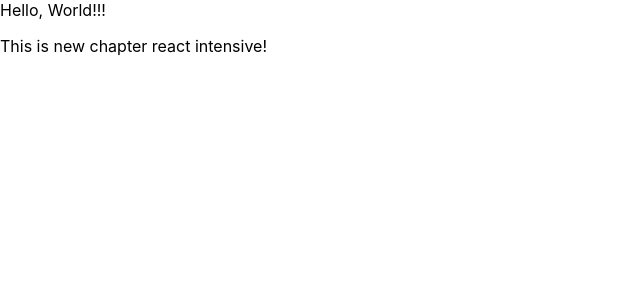
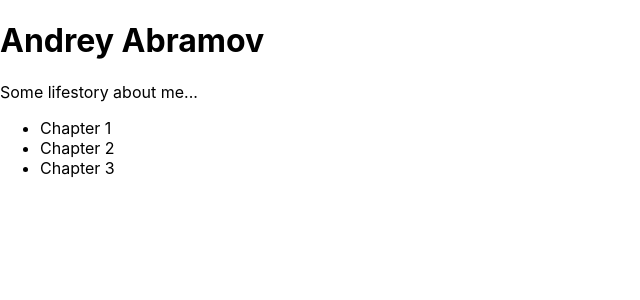
Before and after one commit to a-abramow/my_react, a React (Create React App) app: page / in a window 1280 px wide. Shown: the top 300 px of the page, without its empty margins (0-640 px from the left). Built offline with nearby package versions, Linux system fonts and the light colour scheme.

Commit message:
del index.html

```diff
--- a/src/index.js
+++ b/src/index.js
@@ -3,7 +3,21 @@ import ReactDOM from 'react-dom';
 import './index.css';
 
 
+function MyApp() {
+    return(
+        <div>
+            <h1>Andrey Abramov</h1>
+            <p> Some lifestory about me...</p>
+            <ul>
+                <li>Chapter 1</li>
+                <li>Chapter 2</li>
+                <li>Chapter 3</li>
+            </ul>
+        </div>
+    )
+}
+
 ReactDOM.render(
-    <div><h>Hello, World!!!</h><p>This is new chapter react intensive!</p></div>,
+    MyApp(),
     document.getElementById('root')
 );
```
Also changed, not shown: src/index.html (deleted, +0 -12 lines).
